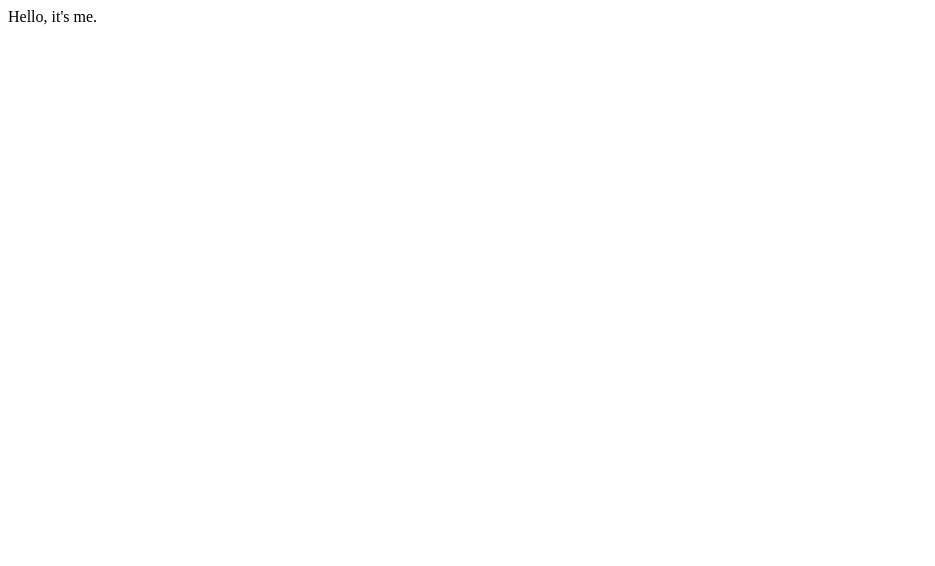
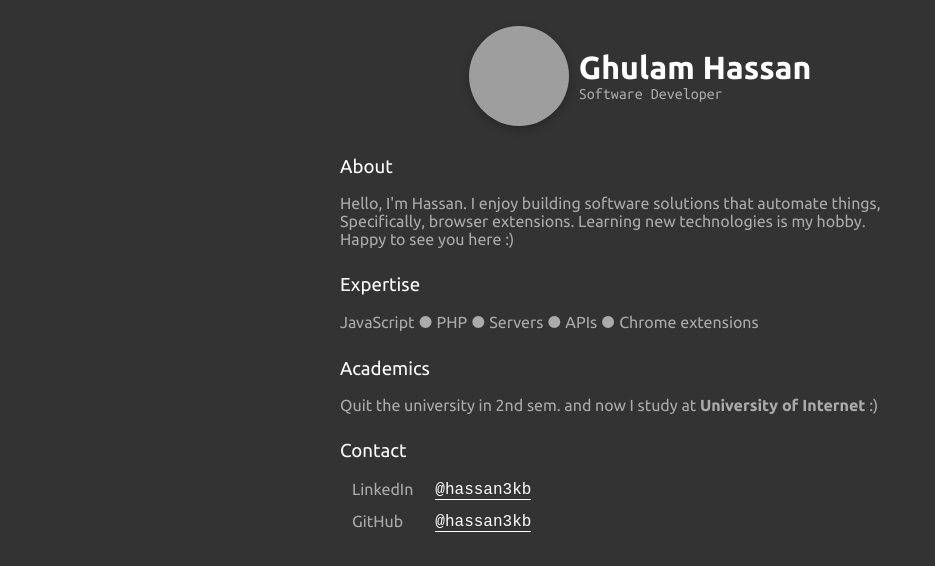
Before and after one commit to hassan3kb/hassan3kb, a plain HTML site: page index.html in a window 1280 px wide. Shown: the whole page, without its empty margins (0-935 px from the left). Drawn offline with Linux system fonts and the light colour scheme; grey boxes are pictures that could not be loaded.

Commit message:
initial version

```diff
--- /dev/null
+++ b/css/style.scss
@@ -0,0 +1,88 @@
+@import url("https://fonts.googleapis.com/css2?family=Ubuntu+Mono&family=Ubuntu:wght@400;700&display=swap");
+* {
+  box-sizing: border-box;
+  &::selection {
+    color: #111;
+    background: #ababab;
+  }
+}
+body {
+  margin: 2%;
+  font-family: Ubuntu, system-ui, -apple-system, BlinkMacSystemFont, "Segoe UI", Roboto, Oxygen,
+    Cantarell, "Open Sans", "Helvetica Neue", sans-serif;
+  background: #333;
+  color: #fff;
+  font-size: 100%;
+}
+a {
+  color: #fff;
+  text-decoration: none;
+  font-family: "Ubuntu Mono", monospace;
+}
+
+header {
+  margin: 20px 0;
+  display: flex;
+  // flex-direction: column;
+  align-content: center;
+  align-items: center;
+  justify-content: center;
+  img {
+    width: 100px;
+    height: 100px;
+    border-radius: 50%;
+    box-shadow: rgba(0, 0, 0, 0.24) 0px 3px 8px;
+    margin-right: 10px;
+    cursor: none;
+    @media (max-width: 400px) {
+      width: 90px;
+      height: 90px;
+    }
+  }
+  h1,
+  p {
+    margin: 0;
+  }
+  p {
+    font-family: "Ubuntu Mono", monospace;
+  }
+  @media (max-width: 400px) {
+    font-size: 80%;
+  }
+}
+
+main {
+  display: flex;
+  flex-direction: column;
+  align-items: center;
+  justify-content: center;
+
+  section {
+    width: 600px;
+
+    @media (max-width: 600px) {
+      width: 100%;
+    }
+
+    .heading {
+      font-weight: normal;
+      margin: 10px 0;
+    }
+
+    .content {
+      a {
+        font-family: "Courier New", Courier, monospace;
+        border-bottom: 1px solid #fff;
+      }
+      table {
+        td {
+          padding: 5px 10px;
+        }
+      }
+    }
+  }
+}
+
+.grey-text {
+  color: #ababab;
+}
--- a/index.html
+++ b/index.html
@@ -1,12 +1,74 @@
 <!DOCTYPE html>
 <html lang="en">
-<head>
-    <meta charset="UTF-8">
-    <meta http-equiv="X-UA-Compatible" content="IE=edge">
-    <meta name="viewport" content="width=device-width, initial-scale=1.0">
-    <title>Ghulam Hassan</title>
-</head>
-<body>
-    Hello, it's me.
-</body>
+  <head>
+    <meta charset="UTF-8" />
+    <meta http-equiv="X-UA-Compatible" content="IE=edge" />
+    <meta name="viewport" content="width=device-width, initial-scale=1.0" />
+    <link rel="stylesheet" href="css/style.css" />
+    <link rel="shortcut icon" href="https://github.com/hassan3kb.png?size=32" />
+    <title>Ghulam Hassan - Software Developer</title>
+    <meta property="og:title" content="Ghulam Hassan | Portfolio" />
+    <meta property="twitter:title" content="Ghulam Hassan | Portfolio" />
+    <meta
+      name="description"
+      content="Ghulam Hassan is software developer from Pakpattan, Pakistan."
+    />
+    <meta
+      property="og:description"
+      content="Ghulam Hassan is software developer from Pakpattan, Pakistan."
+    />
+    <meta property="og:image" content="https://github.com/hassan3kb.png" />
+    <meta name="twitter:image" content="https://github.com/hassan3kb.png" />
+  </head>
+  <body>
+    <header>
+      <img draggable="false" src="https://github.com/hassan3kb.png?size=100" alt="" />
+      <div class="">
+        <h1>Ghulam Hassan</h1>
+        <p class="grey-text">Software Developer</p>
+      </div>
+    </header>
+    <main>
+      <section>
+        <h3 class="heading">About</h3>
+        <div class="content">
+          <p class="grey-text">
+            Hello, I'm Hassan. I enjoy building software solutions that automate things,
+            Specifically, browser extensions. Learning new technologies is my hobby. <br />
+            Happy to see you here :)
+          </p>
+        </div>
+      </section>
+      <section>
+        <h3 class="heading">Expertise</h3>
+        <div class="content">
+          <p class="grey-text">JavaScript ● PHP ● Servers ● APIs ● Chrome extensions</p>
+        </div>
+      </section>
+      <section>
+        <h3 class="heading">Academics</h3>
+        <div class="content">
+          <p class="grey-text">
+            Quit the university in 2nd sem. and now I study at <b>University of Internet</b> :)
+          </p>
+        </div>
+      </section>
+      <section>
+        <h3 class="heading">Contact</h3>
+        <div class="content">
+          <table border="0">
+            <tr>
+              <td class="grey-text">LinkedIn</td>
+              <td><a href="https://linkedin.com/in/hassan3kb">@hassan3kb</a></td>
+            </tr>
+            <tr>
+              <td class="grey-text">GitHub</td>
+              <td><a href="https://github.com/hassan3kb">@hassan3kb</a></td>
+            </tr>
+          </table>
+        </div>
+      </section>
+    </main>
+    <script src="js/main.js"></script>
+  </body>
 </html>
--- /dev/null
+++ b/js/main.js
@@ -0,0 +1 @@
+console.log('main.js');
```
Also changed, not shown: css/style.css (added), 1 other file.
